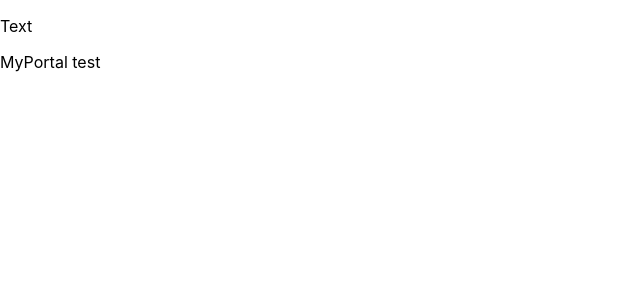
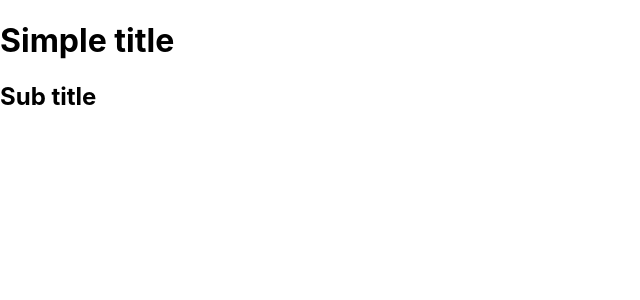
Before and after one commit to GalinaKalashnik/-webDev, a React (Create React App) app in the folder web-dev/: page / in a window 1280 px wide. Shown: the top 300 px of the page, without its empty margins (0-640 px from the left). Built offline with nearby package versions, Linux system fonts and the light colour scheme.

Commit message:
15 context

```diff
--- /dev/null
+++ b/web-dev/src/15_Context/Lesson.jsx
@@ -0,0 +1,28 @@
+import React, {Component, Fragment} from 'react';
+
+const TitleContext = React.createContext();
+const LevelTree = () => (
+    <TitleContext.Consumer>
+        {({title, subtitle, click}) => (
+                <Fragment>
+                    <h1 onClick={click}>{title}</h1>
+                    <h2>{subtitle}</h2>
+                </Fragment>
+            )
+        }
+    </TitleContext.Consumer>
+)
+const LevelTwo = () =>  <LevelTree />
+const LevelOne = () => <LevelTwo />
+
+class Lesson15 extends Component {
+    render() {
+        return (
+            <TitleContext.Provider value={{title: 'Simple title', subtitle: 'Sub title', click: () => alert('dfsdfsdfdf')}}>
+                <LevelOne />
+            </TitleContext.Provider>
+        )
+    }
+}
+
+export default Lesson15;
--- a/web-dev/src/index.js
+++ b/web-dev/src/index.js
@@ -15,6 +15,7 @@ import Form12 from "./12_Refs/Lesson";
 import Lesson13 from "./13_HOC/Lesson";
 import LessonUI13 from "./13_HOC/LessonUI";
 import Portal14 from "./14_Portals/Lesson";
+import Lesson15 from "./15_Context/Lesson";
 
 ReactDOM.render(
   <React.StrictMode>
@@ -29,7 +30,8 @@ ReactDOM.render(
       {/*<Form12 />*/}
       {/*<Lesson13 />*/}
       {/*<LessonUI13 />*/}
-      <Portal14 />
+      {/*<Portal14 />*/}
+      <Lesson15 />
   </React.StrictMode>,
   document.getElementById('root')
 );
```
